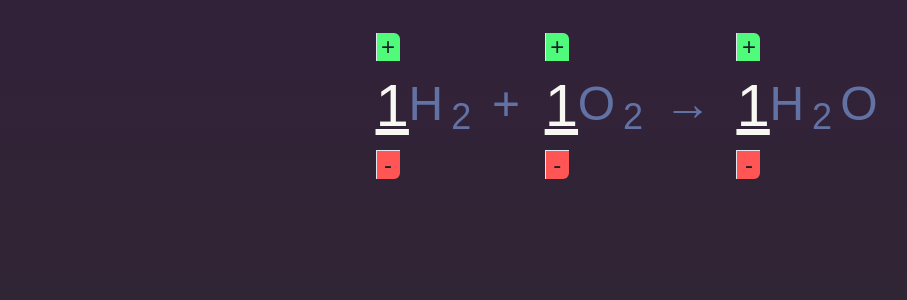
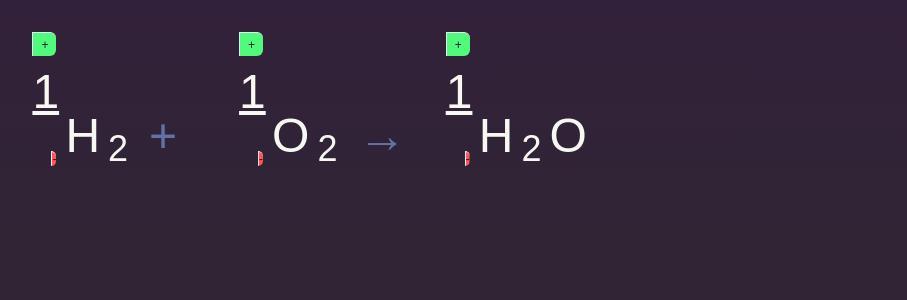
Before and after one commit to jdvober/chemical-equation-balancer, a React (Vite) app: page / in a window 1280 px wide. Shown: the top 300 px of the page, without its empty margins (13-920 px from the left). Built offline with nearby package versions, Linux system fonts and the light colour scheme.

Commit message:
fixed grid and flex

```diff
--- a/src/components/ChemicalCompound/ChemicalCompound.tsx
+++ b/src/components/ChemicalCompound/ChemicalCompound.tsx
@@ -18,28 +18,30 @@ export const ChemicalCompound: React.FC<ChemicalCompoundProps> = ({
 }) => {
 	const formula = useMainStore((state) => state.formula)
 	return (
-		<HStack className="compound">
+		<HStack className="compound" m="0px" p="0px">
 			{compound.elements.map((element) => (
-				<HStack key={uuid()}>
-					<ChemicalElement
-						symbol={element.symbol}
-						subscript={element.subscript}
-						key={uuid()}
-					/>
+				<HStack
+				// border="1px solid cyan" key={uuid()}
+				>
+					<HStack>
+						<ChemicalElement
+							symbol={element.symbol}
+							subscript={element.subscript}
+							key={uuid()}
+						/>
+					</HStack>
 					{formulaSection === "Reactants" ? (
 						index < formula.reactants.length - 1 ? (
-							<Text ml="1vw" mr="2vw">
+							<Text color="dracula.dracComment" ml="1vw">
 								+
 							</Text>
 						) : (
-							<Text ml="1vw" mr="2vw">
+							<Text color="dracula.dracComment" ml="1vw">
 								→
 							</Text>
 						)
 					) : index < formula.products.length - 1 ? (
-						<Text ml="1vw" mr="2vw">
-							+
-						</Text>
+						<Text>+</Text>
 					) : null}
 				</HStack>
 			))}
--- a/src/components/ChemicalElement/ChemicalElement.tsx
+++ b/src/components/ChemicalElement/ChemicalElement.tsx
@@ -12,7 +12,7 @@ export const ChemicalElement: React.FC<ChemicalElementProps> = ({
 }) => {
 	return (
 		<Box className="ChemicalElement">
-			<HStack>
+			<HStack color="dracula.dracFG">
 				<Text>{symbol}</Text>
 				{subscript && !(subscript <= 1) ? (
 					<Text>
--- a/src/components/Coefficient/Coefficient.tsx
+++ b/src/components/Coefficient/Coefficient.tsx
@@ -1,7 +1,8 @@
 import React from "react"
 
 import {
-	Flex, NumberDecrementStepper, NumberIncrementStepper, NumberInput, NumberInputStepper, Text
+	Box, Grid, GridItem, NumberDecrementStepper, NumberIncrementStepper, NumberInput,
+	NumberInputStepper, Text
 } from "@chakra-ui/react"
 
 import { useMainStore } from "../../stores/MainStore.ts"
@@ -22,14 +23,19 @@ export const Coefficient: React.FC<CoefficientProps> = ({
 		return formula.products[index].coefficient
 	}
 	const coefficient = getCoefficient()
-	const formulaHeight = useMainStore((state) => state.formulaHeight)
+	const formulaHeightVH = useMainStore((state) => state.formulaHeightVH)
 	const updateCoefficient = useMainStore((state) => state.updateCoefficient)
 
 	const increment = () => {
+		// Limit coefficients to double digit numbers
+		if (coefficient + 1 > 99) {
+			return
+		}
 		updateCoefficient(formulaSection, index, coefficient + 1)
 	}
 
 	const decrement = () => {
+		// Coefficients can't be negative
 		if (coefficient - 1 < 1) {
 			return
 		}
@@ -37,38 +43,59 @@ export const Coefficient: React.FC<CoefficientProps> = ({
 	}
 
 	return (
-		<Flex
-			height={formulaHeight}
-			flexDirection="row"
-			alignItems="start"
-			justifyContent="end"
-			ml="0.5em"
-			// mr="0.5em"
-		>
-			<NumberInput precision={0} alignContent="center">
-				<NumberInputStepper h={formulaHeight}>
+		<Grid
+			className={`coefficient-${formulaSection}-${index}`}
+			h={`${formulaHeightVH + formulaHeightVH * 0.3}vh`}
+			w="3vw"
+			// border="1px solid orange"
+			templateRows={`1fr 3fr 1fr`}>
+			<NumberInput precision={0}>
+				<NumberInputStepper>
+					<GridItem>
 						<NumberIncrementStepper
+							h={`${formulaHeightVH * 0.15}vh`}
 							bg="dracula.dracGreen"
 							_active={{ bg: "green.300" }}
 							children="+"
-						fontSize={"18pt"}
+							// fontSize={"3 vh"}
+							gridRowStart={1}
+							gridRowEnd={1}
 							onClick={() => increment()}
 						/>
+					</GridItem>
+					<GridItem>
+						<Box
+							// border="1px solid green"
+							minH={`${formulaHeightVH * 0.6}vh`}>
 							<Text
 								className="coefficient"
-						fontSize={"6xl"}
-						color="dracula.dracFG">
+								// minH={`${formulaHeightVH}vh`}
+								color="dracula.dracFG"
+								// border="1px solid yellow"
+								gridRowStart={2}
+								gridRowEnd={2}
+								// fontSize={`${formulaHeightVH * 0.6}vh`}>
+							>
 								<u>{coefficient}</u>
+								{/* {coefficient} */}
 							</Text>
+						</Box>
+					</GridItem>
+					<GridItem>
 						<NumberDecrementStepper
 							bg="dracula.dracRed"
+							h={`${formulaHeightVH * 0.15} vh`}
 							_active={{ bg: "red.500" }}
 							children="-"
-						fontSize={"18pt"}
+							justifySelf={"flex-end"}
+							gridRowStart={3}
+							gridRowEnd={3}
+							// fontSize={"3 vh"}
 							onClick={() => decrement()}
 						/>
+					</GridItem>
 				</NumberInputStepper>
 			</NumberInput>
-		</Flex>
+		</Grid>
 	)
 }
--- a/src/components/Formula/Formula.tsx
+++ b/src/components/Formula/Formula.tsx
@@ -1,7 +1,7 @@
 import React from "react"
 import { v4 as uuid } from "uuid"
 
-import { Center, HStack } from "@chakra-ui/react"
+import { Box, Grid, GridItem, HStack } from "@chakra-ui/react"
 
 import { useMainStore } from "../../stores/MainStore.ts"
 import { ChemicalCompound } from "../ChemicalCompound/ChemicalCompound"
@@ -14,49 +14,70 @@ type FormulaProps = Record<string, never>
 
 export const Formula: React.FC<FormulaProps> = () => {
 	const formula = useMainStore((state) => state.formula)
-	const formulaHeight = useMainStore((state) => state.formulaHeight)
+	// const formulaHeightVH = useMainStore((state) => state.formulaHeightVH)
 
 	return (
-		<div className="formula">
-			<HStack
-				alignItems="end"
-				alignContent="center"
-				justifyItems="center"
-				justifyContent="center"
-				color="dracula.dracComment">
-				<Center>
+		<Grid
+			templateColumns={`repeat(${
+				2 * (formula.reactants.length + formula.products.length)
+			}, 1fr)`}
+			gap={6}
+			w="100vw"
+			// h={ `${ formulaHeightVH } vh` }
+		>
 			{formula.reactants.map((reactant, reactantIndex) => (
-						<HStack h={formulaHeight} key={uuid()}>
+				<GridItem w="100%">
+					<HStack>
+						<Box
+							className={`coefficient-reactants-${reactantIndex}-container`}
+							// h={`${formulaHeightVH} vh`}>
+						>
 							<Coefficient
 								index={reactantIndex}
 								formulaSection="Reactants"
 								key={uuid()}
 							/>
+						</Box>
+						<Box
+							className={`chemicalCompound-reactants-${reactantIndex}-container`}
+							// h={`${formulaHeightVH} vh`}>
+						>
 							<ChemicalCompound
 								compound={reactant}
 								formulaSection="Reactants"
 								index={reactantIndex}
 								key={uuid()}
 							/>
+						</Box>
 					</HStack>
+				</GridItem>
 			))}
 			{formula.products.map((product, productIndex) => (
-						<HStack key={uuid()}>
+				<GridItem w="100%">
+					<HStack>
+						<Box
+							// h={`${formulaHeightVH} vh`}
+							className={`coefficient-products-${productIndex}-container`}>
 							<Coefficient
 								index={productIndex}
 								formulaSection="Products"
 								key={uuid()}
 							/>
+						</Box>
+						<Box
+							className={`chemicalCompound-products-${productIndex}-container`}
+							// h={`${formulaHeightVH} vh`}>
+						>
 							<ChemicalCompound
 								compound={product}
 								formulaSection="Products"
 								index={productIndex}
 								key={uuid()}
 							/>
+						</Box>
 					</HStack>
+				</GridItem>
 			))}
-				</Center>
-			</HStack>
-		</div>
+		</Grid>
 	)
 }
--- a/src/stores/MainStore.ts
+++ b/src/stores/MainStore.ts
@@ -7,7 +7,7 @@ type State = {
 		reactants: ChemicalReactant[],
 		products: ChemicalProduct[]
 	},
-	formulaHeight: string
+	formulaHeightVH: number
 }
 
 type Action = {
@@ -63,7 +63,7 @@ export const useMainStore = create<State & Action>()(
 
 
 			},
-			formulaHeight: "3em",
+			formulaHeightVH: 20,
 
 			/////////////
 			// Actions //
```
Lines whose indentation alone changed are shown as unchanged.
